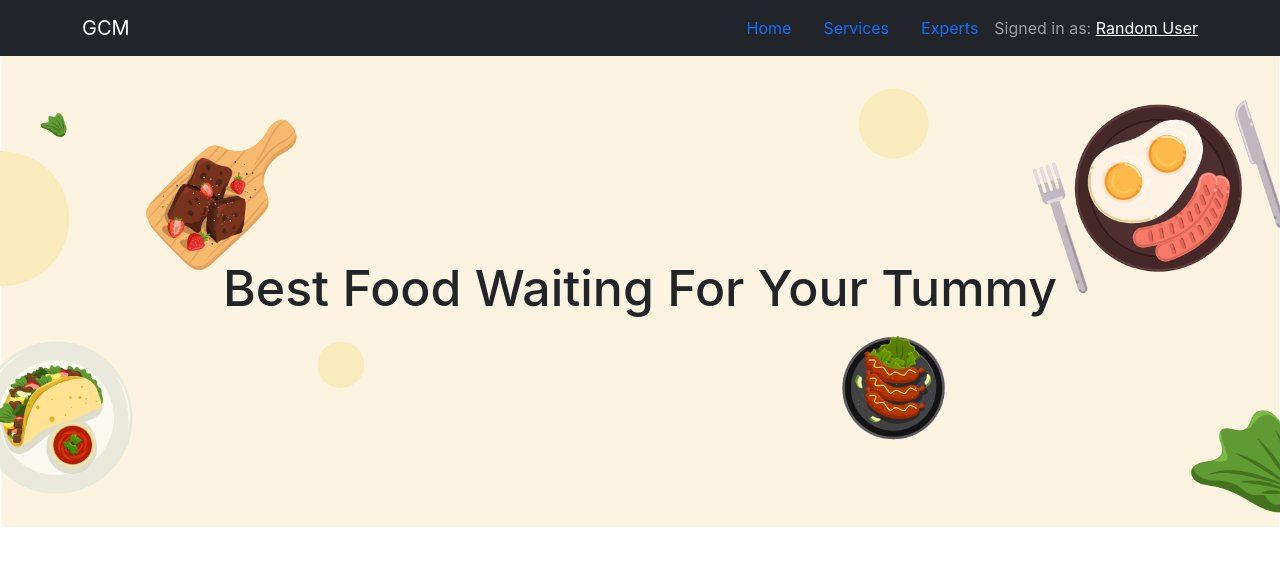
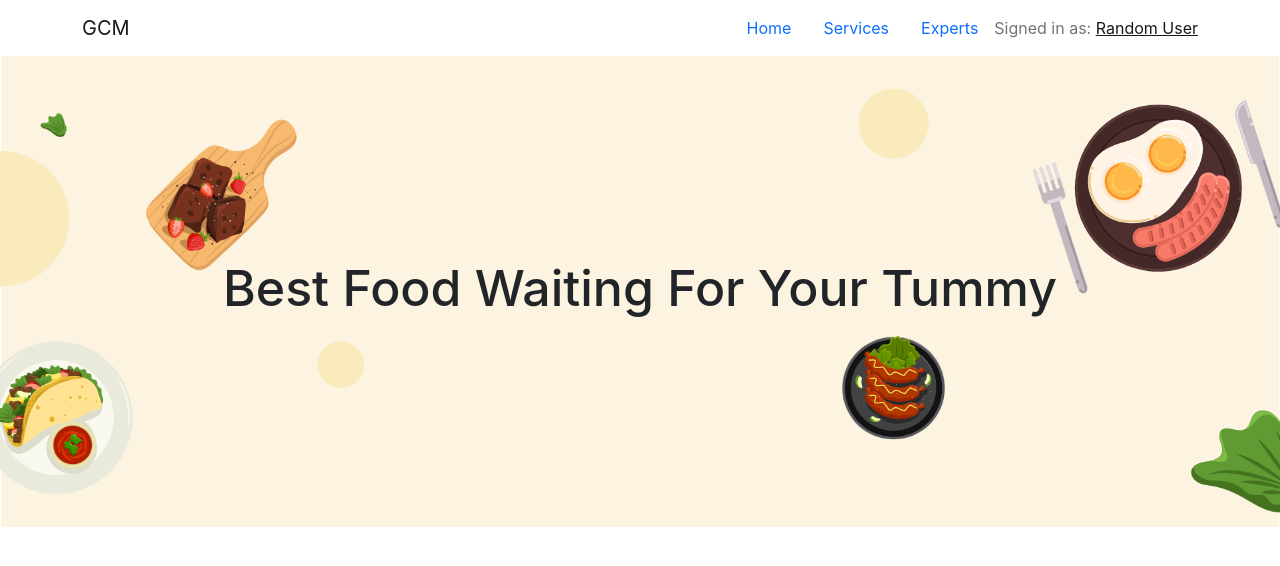
Before and after one commit to minhaj-boop/gorom-peyaj, a React (Create React App) app: page / in a window 1280 px wide. Shown: the top 566 px of the page. Built offline with nearby package versions, Linux system fonts and the light colour scheme.

Commit message:
small changes

```diff
--- a/src/Pages/Shared/Header/Header.js
+++ b/src/Pages/Shared/Header/Header.js
@@ -5,14 +5,14 @@ import { Link } from 'react-router-dom';
 const Header = () => {
     return (
         <>
-            <Navbar sticky="top" bg="dark" variant="dark" collapseOnSelect expand="lg">
+            <Navbar sticky="top" bg="white" variant="light" collapseOnSelect expand="lg">
                 <Container>
                     <Navbar.Brand href="#home">GCM</Navbar.Brand>
                     <Navbar.Toggle />
                     <Navbar.Collapse className="justify-content-end">
-                        <Nav.Link as={Link} to="/home#home">Home</Nav.Link>
-                        <Nav.Link as={Link} to="/home#services">Services</Nav.Link>
-                        <Nav.Link as={Link} to="/home#experts">Experts</Nav.Link>
+                        <Nav.Link bg="dark" as={Link} to="/home#home">Home</Nav.Link>
+                        <Nav.Link bg="dark" as={Link} to="/home#services">Services</Nav.Link>
+                        <Nav.Link bg="dark" as={Link} to="/home#experts">Experts</Nav.Link>
                         {/* {user?.email ?
                             <Button onClick={logOut} variant="light">Logout</Button> :
                             <Nav.Link as={Link} to="/login">Login</Nav.Link>
```
